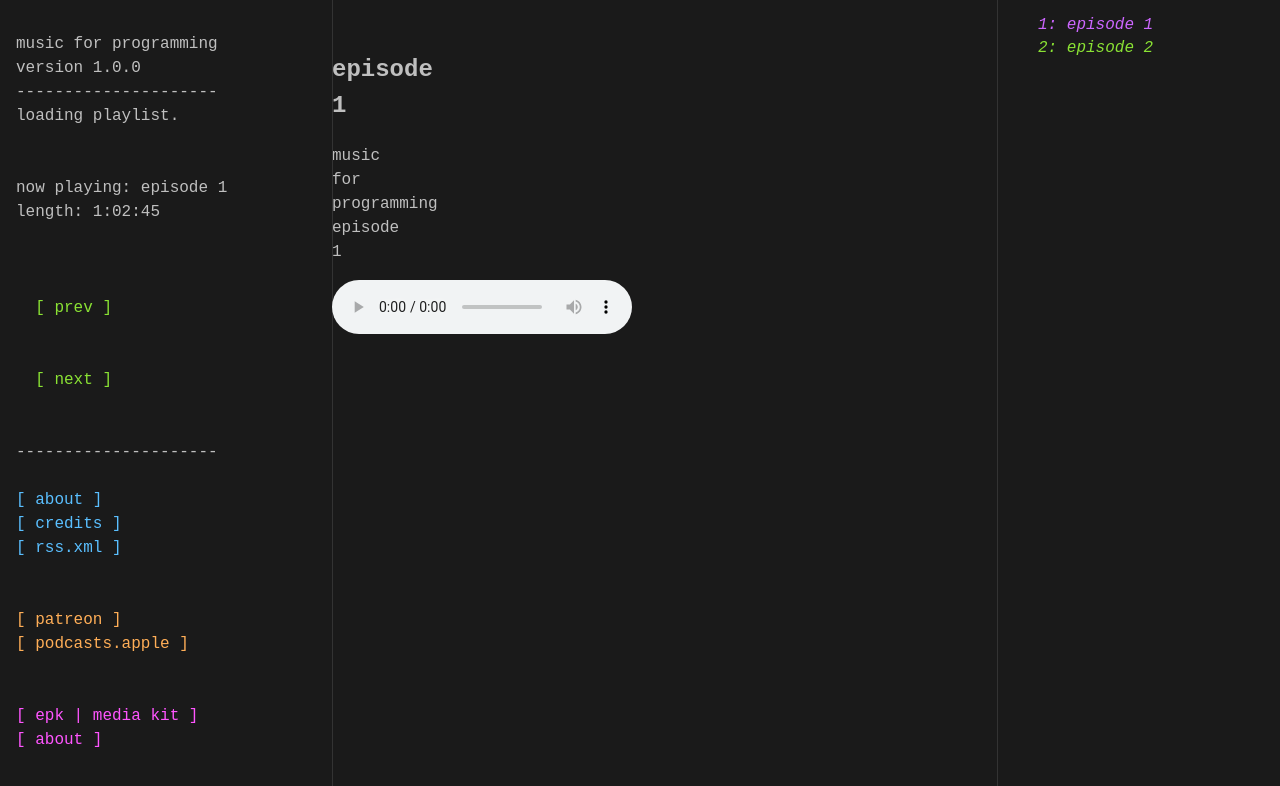
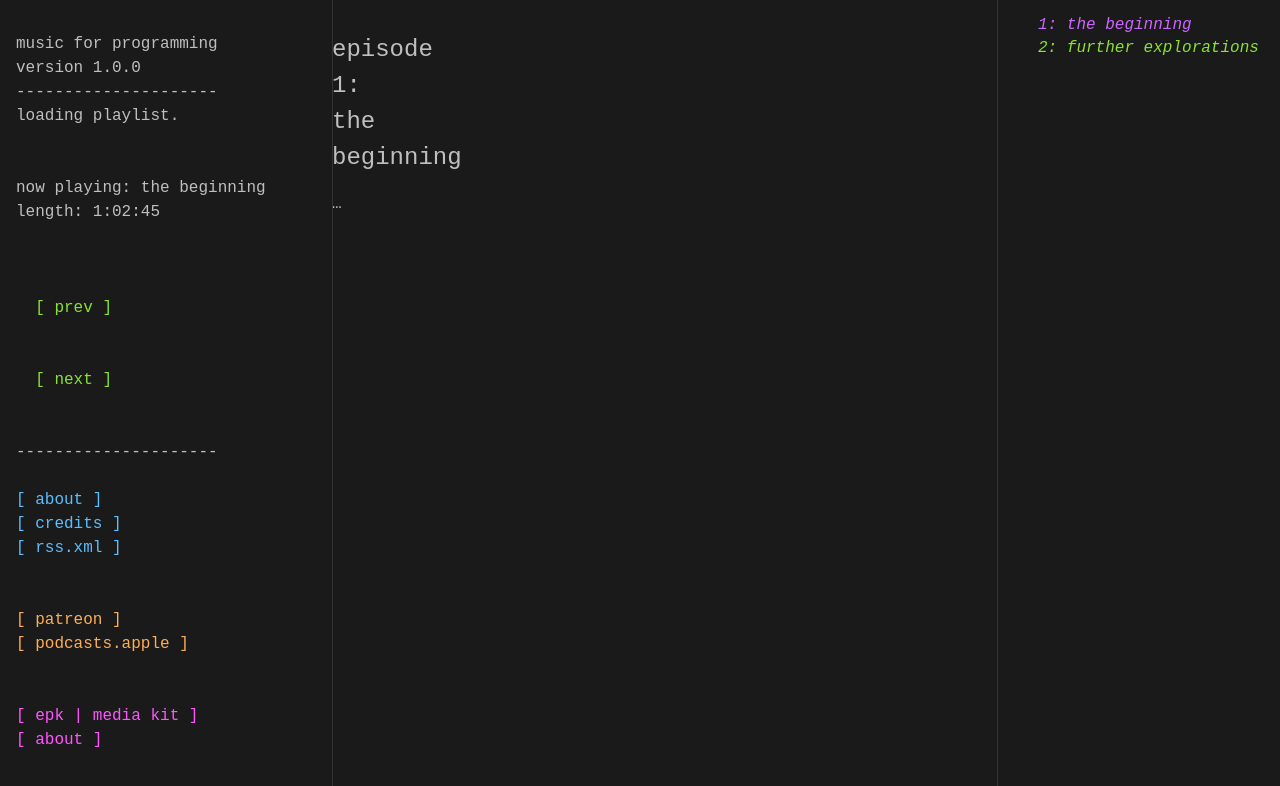
Before and after one commit to mitchGuthrieDev/scaline-audio-blog, a SvelteKit app: page /episodes/episode-1 in a window 1280 px wide. Shown: the top 786 px of the page. Built offline with nearby package versions, Linux system fonts and the light colour scheme.

Commit message:
First stream support test

```diff
--- a/src/lib/data.ts
+++ b/src/lib/data.ts
@@ -1,30 +1,31 @@
-export const episodes = [
+// src/lib/data.ts
+
+export interface Episode {
+  slug: string;
+  title: string;
+  description: string;
+  audioUrl: string;
+  length: string;
+  date: string;
+  // ...
+}
+
+export const episodes: Episode[] = [
   {
-    slug: "episode-1",
-    title: "episode 1",
-    description: "music for programming episode 1",
-    audioUrl: "/audio/episode1.mp3",
-    length: "1:02:45",
-    date: '2024-06-01T12:00:00Z'
+    slug: 'episode-1',
+    title: 'The Beginning',
+    description: '…',
+    audioUrl: 'https://stream.scalineaudio.net/01%20-%20Antidance%20Theory%20%5BMetaprose%5D.mp3',
+    length: '1:02:45',
+    date: "2024-06-01T12:00:00Z"
   },
   {
-    slug: "episode-2",
-    title: "episode 2",
-    description: "music for programming episode 2",
-    audioUrl: "/audio/episode2.mp3",
-    length: "1:04:00",
-    date: '2024-06-02T12:00:00Z'
-  }
+    slug: 'episode-2',
+    title: 'Further Explorations',
+    description: '…',
+    audioUrl: 'https://stream.scalineaudio.net/02%20-%20Pillars%20and%20Color%20%5BMetaprose%5D.mp3',
+    length: '1:04:00',
+    date: "2024-06-01T12:00:00Z"
+  },
+  // …and so on
 ];
-export const images = [
-  {
-    slug: "episode-1",
-    src: "/images/episode1.jpg",
-    alt: "Episode 1 Cover Art"
-  },
-  {
-    slug: "episode-2",
-    src: "/images/episode2.jpg",
-    alt: "Episode 2 Cover Art"
-  }
-];
--- a/src/routes/episodes/[slug]/+page.svelte
+++ b/src/routes/episodes/[slug]/+page.svelte
@@ -1,12 +1,44 @@
 <script lang="ts">
-  import { episodes } from '$lib/data';
-  export let params;
-
-  const episode = episodes.find(e => e.slug === params.slug);
+  import type { PageData } from './$types';
+  export let data: PageData;
 </script>
 
-<h2>{episode?.title}</h2>
+<section class="player">
+  <h2>
+    episode {data.episode.slug.replace('episode-', '')}: {data.episode.title}
+  </h2>
 
-<p>{episode?.description}</p>
+  <p class="description">{data.episode.description}</p>
 
-<audio controls src={episode?.audioUrl}></audio>
+  <audio
+    controls
+    src={data.episode.audioUrl}
+    preload="metadata"
+  ></audio>
+</section>
+
+<style>
+  .player {
+    font-family: 'Courier New', Courier, monospace;
+    color: var(--fg);
+    margin: 0 auto;
+    max-width: 700px;
+  }
+
+  .player h2 {
+    margin: 0 0 1rem 0;
+    text-transform: lowercase;
+    font-weight: normal;
+  }
+
+  .player .description {
+    margin: 0 0 1rem 0;
+    white-space: pre-wrap;
+  }
+
+  .player audio {
+    width: 100%;
+    max-width: 700px;
+    margin-bottom: 2rem;
+  }
+</style>
--- /dev/null
+++ b/src/routes/episodes/[slug]/+page.ts
@@ -0,0 +1,16 @@
+// src/routes/episodes/[slug]/+page.ts
+import type { PageLoad } from './$types';
+import { error } from '@sveltejs/kit';
+import { episodes } from '$lib/data';
+
+export const load: PageLoad = ({ params }) => {
+  const episode = episodes.find((e) => e.slug === params.slug);
+
+  if (!episode) {
+    throw error(404, `Episode "${params.slug}" not found`);
+  }
+
+  return {
+    episode
+  };
+};
--- /dev/null
+++ b/src/routes/latest/+server.ts
@@ -0,0 +1,11 @@
+// src/routes/latest/+server.ts
+import type { RequestHandler } from '@sveltejs/kit';
+import { episodes } from '$lib/data';
+
+export const GET: RequestHandler = () => {
+  const last = episodes[episodes.length - 1];
+  return new Response(null, {
+    status: 307,
+    headers: { Location: `/episodes/${last.slug}` }
+  });
+};
```
